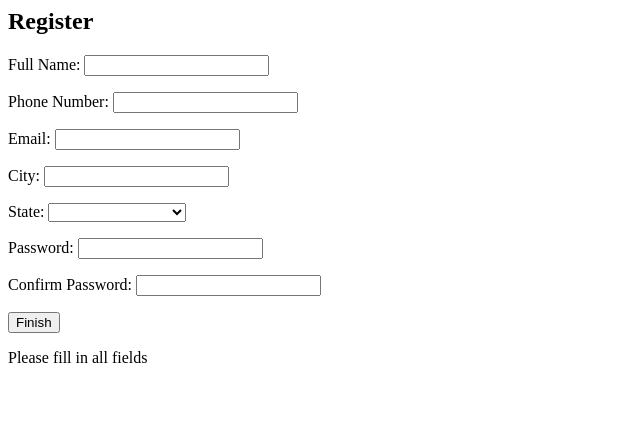
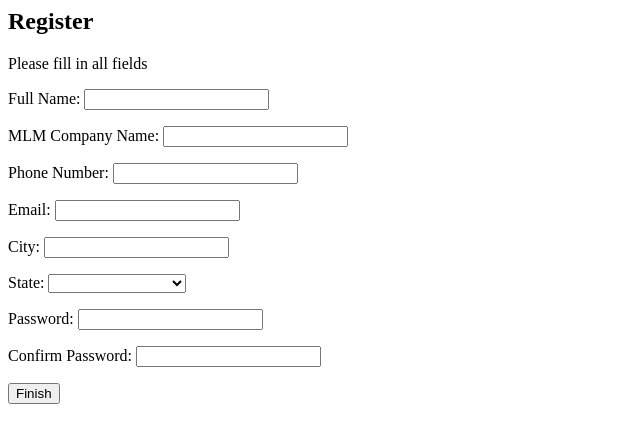
Before and after one commit to DerekM1991/mlmapper, a PHP site: page /registration.php in a window 1280 px wide. Shown: the top 443 px of the page, without its empty margins (0-640 px from the left). Run offline with PHP 8.4, Linux system fonts and the light colour scheme.

Commit message:
changes to registration

```diff
--- a/registration.php
+++ b/registration.php
@@ -8,35 +8,42 @@
   <div id="register">
     <form method="post" action"">
       <h2>Register</h2>
+      <?php echo "Please fill in all fields";?>
+
         <p>
           <label for="Name">Full Name:  </label>
-          <input type="text" name="fName" />
+          <input type="text" name="fName" required/>
+        </p>
+        <p>
+          <label for="company">MLM Company Name: </label>
+          <input type ="password" name="cName" required/>
         </p>
         <p>
           <label for="number">Phone Number: </label>
-          <input type ="text" name="number" />
+          <input type ="text" name="number" required/>
         </p>
         <p>
           <label for="email">Email: </label>
-          <input type ="text" name="Email" />
+          <input type ="text" name="Email" required/>
         </p>
         <p>
           <label for="city">City: </label>
-          <input type ="text" name="City" />
+          <input type ="text" name="City" required/>
         </p>
         <p>
           <label for="state">State: </label>
-          <select name="state"><?php echo StateDropdown(null, 'mixed'); ?></select>
+          <select name="state" required><?php echo StateDropdown(null, 'mixed'); ?> </select>
         </p>
 
         <p>
           <label for="pwd">Password: </label>
-          <input type ="password" name="Password" />
+          <input type ="password" name="Password" required/>
         </p>
         <p>
           <label for="cPwd">Confirm Password: </label>
-          <input type ="password" name="cPassword" />
+          <input type ="password" name="cPassword" required/>
         </p>
+
 
 
 
@@ -48,13 +55,13 @@
       </form>
 
       <?php if($_POST && !empty($_POST['fName']) &&!empty($_POST['number'])&&!empty($_POST['Email'])
-    &&!empty($_POST['City'])&&!empty($_POST['State'])&&!empty($_POST['Password'])&&!empty($_POST['cPassword'])) {
+    &&!empty($_POST['City'])&&!empty($_POST['state'])&&!empty($_POST['Password'])&&!empty($_POST['cPassword'])) {
         if(isset($_POST['Finish']))header("Location: test.php");}
 
-        if($_POST && empty($_POST['fName']) ||empty($_POST['number'])||empty($_POST['Email'])
-      ||empty($_POST['City'])||empty($_POST['State'])||empty($_POST['Password'])||empty($_POST['cPassword'])){
-          echo "Please fill in all fields";
-        }
+
+
+
+
 //function for state dropdown selector
         function StateDropdown($post=null, $type='abbrev') {
 	$states = array(
```
